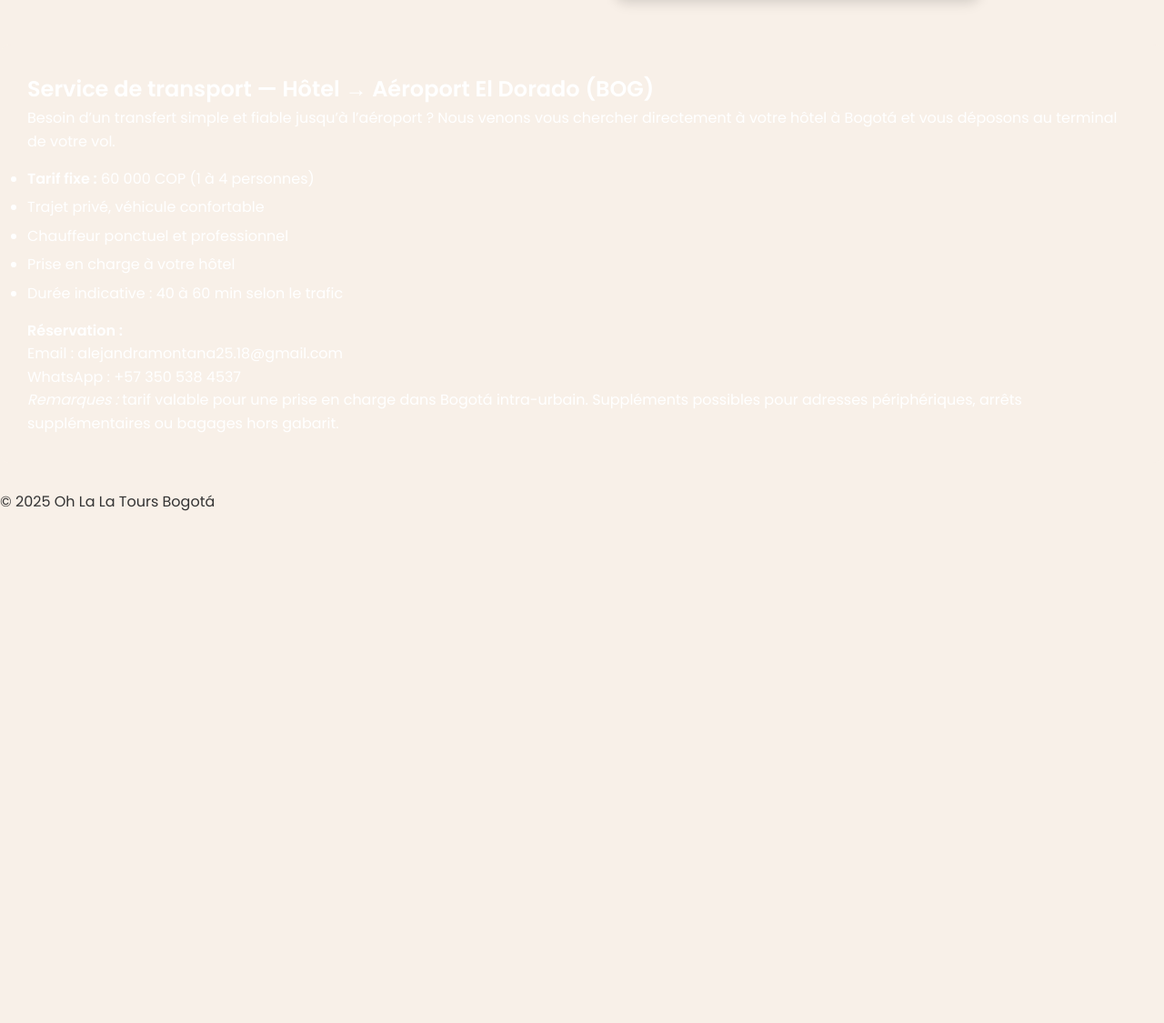
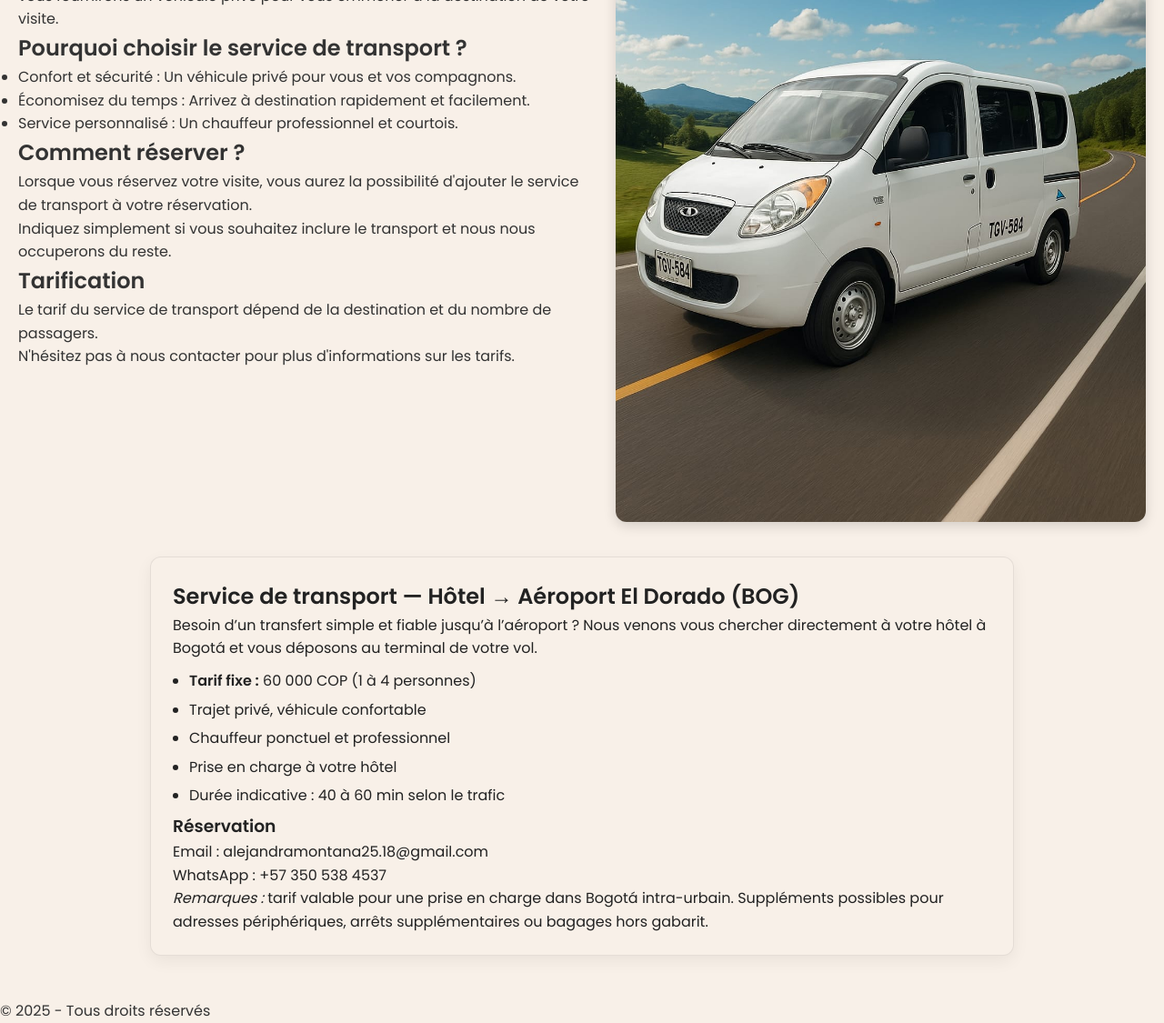
Before and after one commit to aurelienthimotyroux-gif/ohlalatoursbogota, a Flask app: page /transport in a window 1280 px wide. Shown: the part 721-1846 px from the top of the page at 91% size. Before the commit the page ends 1283 px from the top, so only its background shows below. Run offline with Flask 3, Linux system fonts and the light colour scheme; some libraries are stand-ins or nearby versions.

Commit message:
Transport: titre blanc sur bannière, fond JPEG, ajout offre Hôtel→BOG

```diff
--- a/templates/transport.html
+++ b/templates/transport.html
@@ -2,40 +2,18 @@
 <html lang="{{ get_locale() }}">
 <head>
     <meta charset="UTF-8">
-  <title>{{ _("Service de Transport") }} — Oh La La Tours Bogotá</title>
+    <title>{{ _("Service de Transport") }}</title>
     <meta name="viewport" content="width=device-width, initial-scale=1" />
-  <meta name="description" content="{{ _('Service de transport privé (taxi/van) pour vos visites et transferts aéroport à Bogotá. Confort, sécurité et chauffeur professionnel.') }}">
-
-  <!-- Canonical + hreflang -->
-  <link rel="canonical" href="https://www.ohlalatoursbogota.com{{ request.path }}{% if get_locale()!='fr' %}?lang={{ get_locale() }}{% endif %}">
-  <link rel="alternate" href="{{ url_for('transport', lang='fr', _external=True) }}" hreflang="fr">
-  <link rel="alternate" href="{{ url_for('transport', lang='en', _external=True) }}" hreflang="en">
-  <link rel="alternate" href="{{ url_for('transport', lang='es', _external=True) }}" hreflang="es">
-  <link rel="alternate" href="{{ url_for('transport', lang='fr', _external=True) }}" hreflang="x-default">
-
-  <!-- Open Graph / Twitter -->
-  <meta property="og:type" content="website">
-  <meta property="og:url" content="https://www.ohlalatoursbogota.com{{ request.path }}{% if get_locale()!='fr' %}?lang={{ get_locale() }}{% endif %}">
-  <meta property="og:site_name" content="Oh La La Tours Bogotá">
-  <meta property="og:title" content="{{ _('Service de Transport – Oh La La Tours Bogotá') }}">
-  <meta property="og:description" content="{{ _('Transport privé à Bogotá pour visites et transferts aéroport. Chauffeur professionnel, confort et sécurité.') }}">
-  <meta property="og:image" content="{{ url_for('static', filename='images/bg_transport.webp', _external=True) }}">
-  {% if get_locale() == 'fr' %}
-  <meta property="og:locale" content="fr_FR">
-  {% elif get_locale() == 'en' %}
-  <meta property="og:locale" content="en_US">
-  {% else %}
-  <meta property="og:locale" content="es_CO">
-  {% endif %}
-
-  <meta name="twitter:card" content="summary_large_image">
-  <meta name="twitter:title" content="{{ _('Service de Transport – Oh La La Tours Bogotá') }}">
-  <meta name="twitter:description" content="{{ _('Transport privé à Bogotá pour visites et transferts aéroport. Chauffeur professionnel, confort et sécurité.') }}">
-  <meta name="twitter:image" content="{{ url_for('static', filename='images/bg_transport.webp', _external=True) }}">
-
     <link rel="stylesheet" href="{{ url_for('static', filename='style.css') }}">
 
     <style>
+      /* Titre sur la bannière */
+      .hero-title {
+        color: #fff;
+        text-shadow: 2px 2px 6px rgba(0,0,0,.55);
+      }
+
+      /* Bloc texte + image côte à côte */
       .transport-description {
         display: flex;
         flex-wrap: wrap;
@@ -58,75 +36,88 @@
       .transport-text h2 {
         margin-top: 0;
       }
-    .transport-service {
-      background-color: #333;
-      color: white;
-      padding: 30px;
-      margin: 30px 0;
+
+      /* Offre aéroport : style neutre (pas de texte blanc) */
+      .transport-offer {
+        max-width: 950px;
+        margin: 18px auto 48px;
+        padding: 24px;
+        background: #fff;
+        color: #222;
+        border: 1px solid rgba(0,0,0,.08);
         border-radius: 12px;
+        box-shadow: 0 6px 18px rgba(0,0,0,.06);
       }
-    .transport-service h2 {
-      color: white;
+      .transport-offer h2 {
         margin-top: 0;
       }
-    .transport-service ul {
-      margin: 15px 0;
+      .transport-offer ul {
+        margin: 10px 0 0 18px;
+        list-style: disc;
       }
-    .transport-service li {
-      margin-bottom: 6px;
-    }
+      .transport-offer li { margin: 6px 0; }
     </style>
 </head>
 <body>
 
     <!-- Bandeau image avec topbar (lang + nav) et titre -->
     <header class="hero background-half"
-          style="background-image: url('{{ url_for('static', filename='images/bg_transport.webp') }}');">
+            style="background-image: url('{{ url_for('static', filename='images/bg_transport.jpeg') }}');">
 
         <div class="hero-topbar">
             <div id="lang-switcher">
                 <a href="{{ lang_url('fr') }}">🇫🇷</a> |
                 <a href="{{ lang_url('en') }}">🇺🇸</a> |
-              <a href="{{ lang_url('es') }}">🇪🇸</a>
+                <a href="{{ lang_url('es') }}">🇨🇴</a>
             </div>
 
             <nav class="nav-hero">
-              <a href="{{ url_for('index', lang=get_locale()) }}">{{ _("Accueil") }}</a>
-              <a href="{{ url_for('tours', lang=get_locale()) }}">{{ _("Tours") }}</a>
+                <a href="{{ url_for('index', lang=get_locale()) }}">{{ _("Accueil") }}</a> |
+                <a href="{{ url_for('tours', lang=get_locale()) }}">{{ _("Nos tours") }}</a> |
+		        <a href="{{ url_for('transport', lang=get_locale()) }}">{{ _("Service de Transport") }}</a> |
                 <a href="{{ url_for('reservation', lang=get_locale()) }}">{{ _("Réservation") }}</a>
-              <a href="{{ url_for('transport', lang=get_locale()) }}">{{ _("Service de transport") }}</a>
             </nav>
         </div>
 
-      <div class="hero-content">
-          <h1>{{ _("Service de Transport") }}</h1>
-      </div>
+        <h1 class="hero-title">
+            {{ _("Service de Transport") }}
+        </h1>
     </header>
 
-  <!-- Section descriptive -->
+    <!-- Description du service de transport -->
+    <main>
         <section class="transport-description">
             <div class="transport-text">
-          <h2>{{ _("Confort et sécurité pour vos trajets à Bogotá") }}</h2>
-          <p>
-              {{ _("Notre service de transport privé vous accompagne lors de vos visites guidées et vos transferts (aéroport, hôtels, excursions). Profitez d’un chauffeur professionnel, d’un véhicule confortable et d’une prise en charge en toute tranquillité.") }}
-          </p>
+                <h2>{{ _("Qu'est-ce que le service de transport ?") }}</h2>
+                <p>{{ _("Nous proposons un service de transport confortable et sécurisé pour tous nos clients.") }}</p>
+                <p>{{ _("Si vous choisissez d'inclure le service de transport dans votre réservation, nous vous fournirons un véhicule privé pour vous emmener à la destination de votre visite.") }}</p>
+
+                <h2>{{ _("Pourquoi choisir le service de transport ?") }}</h2>
                 <ul>
-              <li>{{ _("Transferts aéroport-hôtel") }}</li>
-              <li>{{ _("Mise à disposition pendant vos tours") }}</li>
-              <li>{{ _("Chauffeurs professionnels et expérimentés") }}</li>
+                    <li>{{ _("Confort et sécurité : Un véhicule privé pour vous et vos compagnons.") }}</li>
+                    <li>{{ _("Économisez du temps : Arrivez à destination rapidement et facilement.") }}</li>
+                    <li>{{ _("Service personnalisé : Un chauffeur professionnel et courtois.") }}</li>
                 </ul>
+
+                <h2>{{ _("Comment réserver ?") }}</h2>
+                <p>{{ _("Lorsque vous réservez votre visite, vous aurez la possibilité d'ajouter le service de transport à votre réservation.") }}</p>
+                <p>{{ _("Indiquez simplement si vous souhaitez inclure le transport et nous nous occuperons du reste.") }}</p>
+
+                <h2>{{ _("Tarification") }}</h2>
+                <p>{{ _("Le tarif du service de transport dépend de la destination et du nombre de passagers.") }}</p>
+                <p>{{ _("N'hésitez pas à nous contacter pour plus d'informations sur les tarifs.") }}</p>
             </div>
+
             <div class="transport-img">
-          <img src="{{ url_for('static', filename='images/transport.jpg') }}" alt="{{ _('Transport privé à Bogotá') }}">
+                <img src="{{ url_for('static', filename='images/transport_service.jpeg') }}"
+                     alt="{{ _('Service de transport privé') }}">
             </div>
         </section>
 
-  <!-- Nouvelle section : Service de transport Hôtel -> Aéroport -->
-  <section class="transport-service">
+        <!-- Bloc Offre : Hôtel -> Aéroport -->
+        <section class="transport-offer">
           <h2>Service de transport — Hôtel → Aéroport El Dorado (BOG)</h2>
-      <p>
-        Besoin d’un transfert simple et fiable jusqu’à l’aéroport ? Nous venons vous chercher directement à votre hôtel à Bogotá et vous déposons au terminal de votre vol.
-      </p>
+          <p>Besoin d’un transfert simple et fiable jusqu’à l’aéroport ? Nous venons vous chercher directement à votre hôtel à Bogotá et vous déposons au terminal de votre vol.</p>
           <ul>
             <li><strong>Tarif fixe :</strong> 60 000 COP (1 à 4 personnes)</li>
             <li>Trajet privé, véhicule confortable</li>
@@ -134,15 +125,18 @@
             <li>Prise en charge à votre hôtel</li>
             <li>Durée indicative : 40 à 60 min selon le trafic</li>
           </ul>
-      <p><strong>Réservation :</strong></p>
-      <p>Email : <a href="mailto:alejandramontana25.18@gmail.com" style="color:white;">alejandramontana25.18@gmail.com</a><br>
-      WhatsApp : <a href="https://wa.me/573505384537" target="_blank" style="color:white;">+57 350 538 4537</a></p>
+          <h3>Réservation</h3>
+          <p>
+            Email : <a href="mailto:alejandramontana25.18@gmail.com">alejandramontana25.18@gmail.com</a><br>
+            WhatsApp : <a href="https://wa.me/573505384537" target="_blank" rel="noopener">+57 350 538 4537</a>
+          </p>
           <p><em>Remarques :</em> tarif valable pour une prise en charge dans Bogotá intra-urbain. Suppléments possibles pour adresses périphériques, arrêts supplémentaires ou bagages hors gabarit.</p>
         </section>
+    </main>
 
     <!-- Footer -->
     <footer>
-      <p>© 2025 Oh La La Tours Bogotá</p>
+        <p>{{ _("© 2025 - Tous droits réservés") }}</p>
     </footer>
 
 </body>
```
Lines whose indentation alone changed are shown as unchanged.
